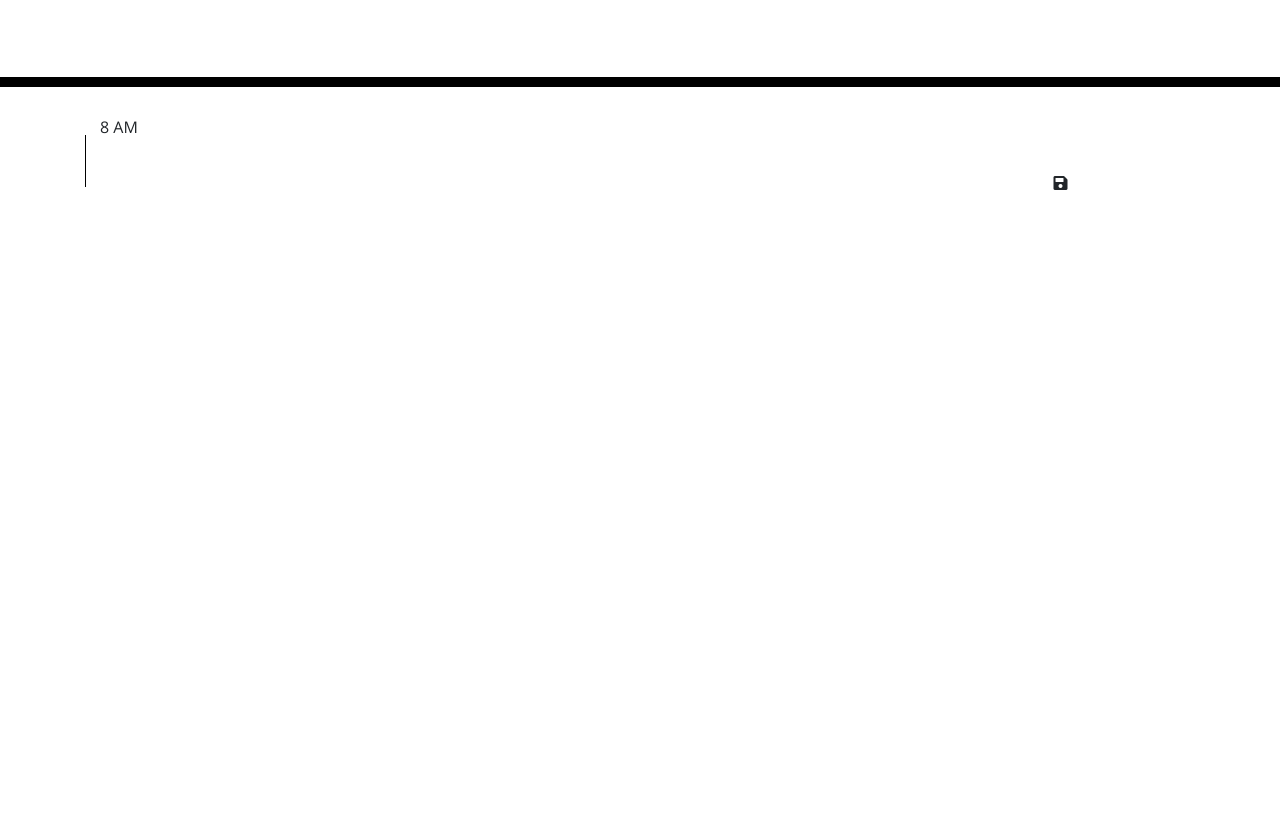
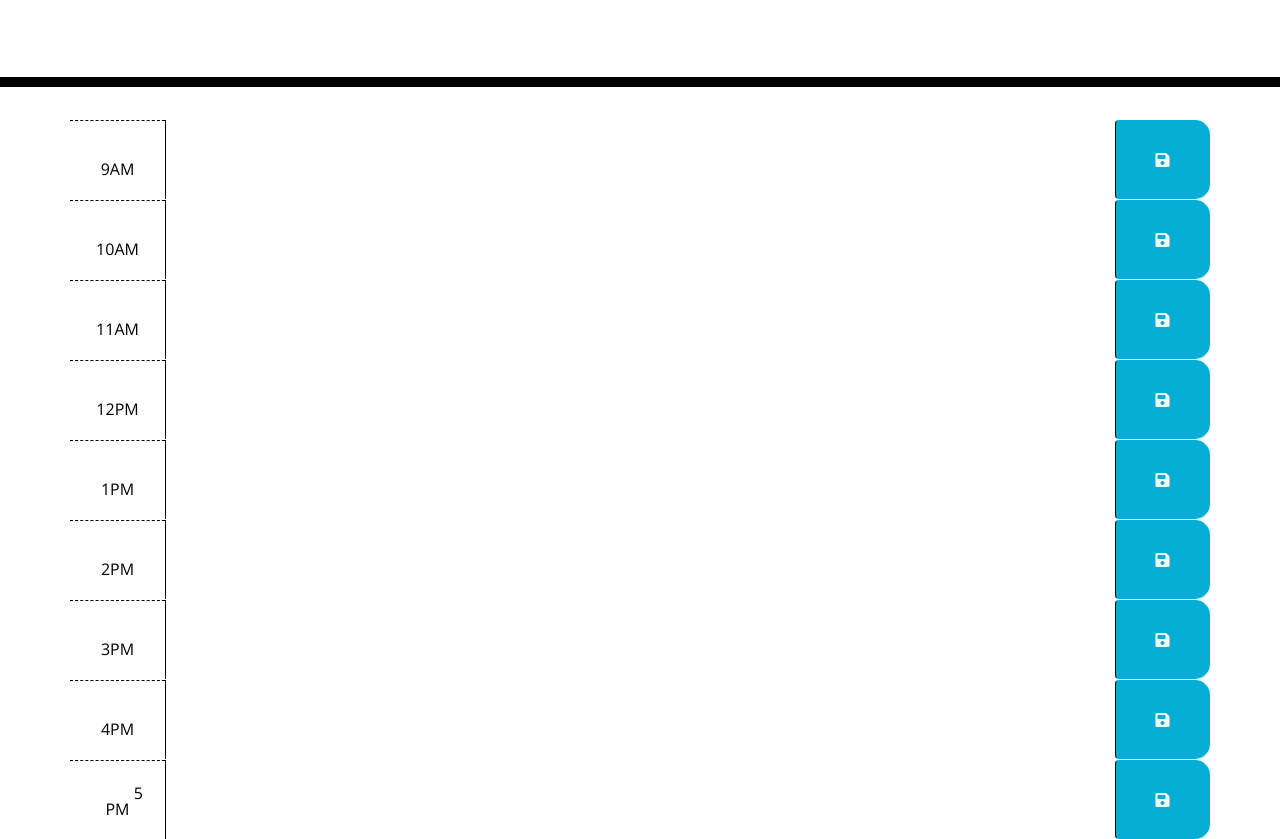
Before and after one commit to nipaanand/workdaySchedular-challenge5, a plain HTML site: page index.html in a window 1280 px wide. Shown: the part 181-1020 px from the top of the page. Before the commit the page ends 800 px from the top, so only its background shows below. Drawn offline with nearby package versions, Linux system fonts and the light colour scheme.

Commit message:
moment.js script file added

```diff
--- a/index.html
+++ b/index.html
@@ -19,6 +19,15 @@
       rel="stylesheet"
     />
     <link rel="stylesheet" href="./style.css" />
+    <script
+    type="text/javascript"
+    src="https://cdnjs.cloudflare.com/ajax/libs/moment.js/2.27.0/moment.min.js"
+  ></script>
+  <script
+    src="https://code.jquery.com/jquery-3.5.1.min.js"
+    integrity="sha256-9/aliU8dGd2tb6OSsuzixeV4y/faTqgFtohetphbbj0="
+    crossorigin="anonymous"
+  ></script>
     <title>Work Day Scheduler</title>
   </head>
 
@@ -29,18 +38,84 @@
       <p id="currentDay" class="lead"></p>
     </header>
     <div class="container">
-      <!-- Timeblocks go here -->
-      <div id ="hour-8" class="row-time-block">
-        <div class="col-md-1">
-          8 AM
+      <!-- Timeblocks Starts from here for 9 AM to 5 PM -->
+      <div id ="9-hour" class="row time-block">
+        <div class="col-md-1 hour pt-2">
+          9AM
         </div>
         <textarea class="col-md-10 description">
         </textarea>
-        <button class="btn save-btn col-md-1"><i class="fas fa-save"></i></button>
+        <button class="btn saveBtn col-md-1"><i class="fas fa-save"></i></button>
+      </div>
+
+      <div id ="10-hour" class="row time-block">
+        <div class="col-md-1 hour pt-2">
+          10AM
+        </div>
+        <textarea class="col-md-10 description">
+        </textarea>
+        <button class="btn saveBtn col-md-1"><i class="fas fa-save"></i></button>
+      </div>
+      <div id="11-hour" class="row time-block">
+        <div class="col-md-1 hour pt-2">
+          11AM
+        </div>
+        <textarea class="col-md-10 description">
+        </textarea>
+        <button class="btn saveBtn col-md-1"><i class="fas fa-save"></i></button>
+      </div>
+      <div id ="12-hour" class="row time-block">
+        <div class="col-md-1 hour pt-2">
+          12PM
+        </div>
+        <textarea class="col-md-10 description">
+        </textarea>
+        <button class="btn saveBtn col-md-1"><i class="fas fa-save"></i></button>
+      </div>
+      <div id ="1-hour" class="row time-block">
+        <div class="col-md-1 hour pt-2">
+          1PM
+        </div>
+        <textarea class="col-md-10 description">
+        </textarea>
+        <button class="btn saveBtn col-md-1"><i class="fas fa-save"></i></button>
+      </div>
+      <div id ="2-hour" class="row time-block">
+        <div class="col-md-1 hour pt-2">
+          2PM
+        </div>
+        <textarea class="col-md-10 description">
+        </textarea>
+        <button class="btn saveBtn col-md-1"><i class="fas fa-save"></i></button>
+      </div>
+      <div id ="3-hour" class="row time-block">
+        <div class="col-md-1 hour pt-2">
+          3PM
+        </div>
+        <textarea class="col-md-10 description">
+        </textarea>
+        <button class="btn saveBtn col-md-1"><i class="fas fa-save"></i></button>
+      </div>
+      <div id ="4-hour" class="row time-block">
+        <div class="col-md-1 hour pt-2">
+          4PM
+        </div>
+        <textarea class="col-md-10 description">
+        </textarea>
+        <button class="btn saveBtn col-md-1"><i class="fas fa-save"></i></button>
+      </div>
+      <div id ="5-hour" class="row time-block">
+        <div class="col-md-1 hour pt-2">
+          5 PM
+        </div>
+        <textarea class="col-md-10 description">
+        </textarea>
+        <button class="btn saveBtn col-md-1"><i class="fas fa-save"></i></button>
       </div>
     </div>
 
     <script src="https://cdnjs.cloudflare.com/ajax/libs/jquery/3.2.1/jquery.min.js"></script>
     <script src="https://cdnjs.cloudflare.com/ajax/libs/moment.js/2.24.0/moment.min.js"></script>
+    <script src="./script.js"></script>
   </body>
 </html>
--- a/script.js
+++ b/script.js
@@ -0,0 +1,5 @@
+// Defining the variable for Save Button
+var saveBtn = $(".saveBtn");
+
+//current day displays after the h1 using moment.js library
+$(".currentDay").text(moment().format('MMMM Do YYYY, h:mm:ss a'));
```
